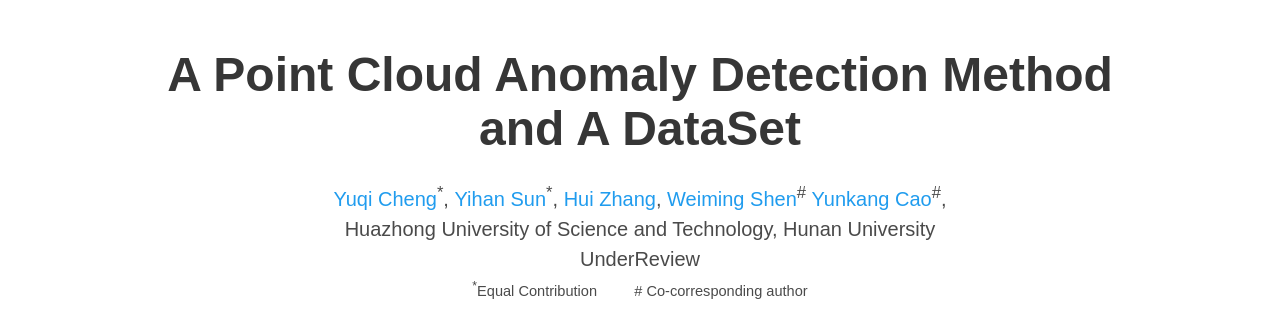
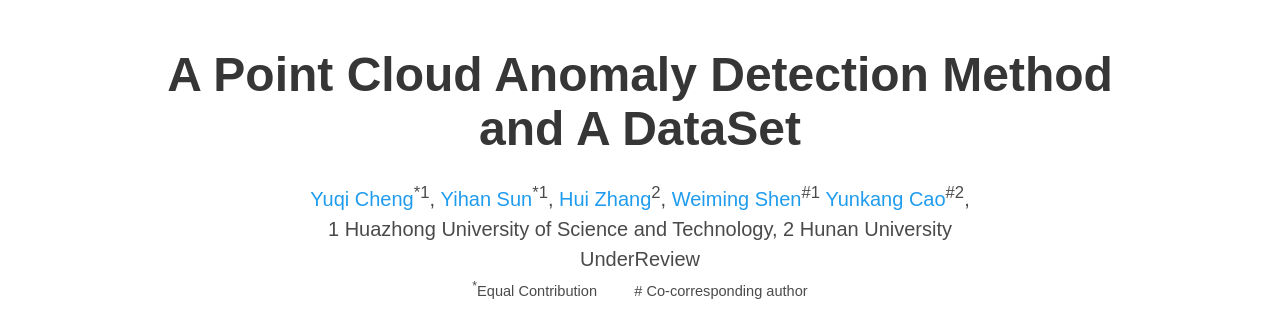
Before and after one commit to hustCYQ/MiniShift-Simple3D, a plain HTML site: page index.html in a window 1280 px wide. Shown: the top 313 px of the page. Drawn offline with nearby package versions, Linux system fonts and the light colour scheme; some icons are missing; a web font is replaced by a local one.

Commit message:
Update index.html

```diff
--- a/index.html
+++ b/index.html
@@ -56,22 +56,22 @@
             <div class="is-size-5 publication-authors">
               <!-- Paper authors -->
               <span class="author-block">
-                <a href="FIRST AUTHOR PERSONAL LINK" target="_blank">Yuqi Cheng</a><sup>*</sup>,</span>
+                <a href="FIRST AUTHOR PERSONAL LINK" target="_blank">Yuqi Cheng</a><sup>*1</sup>,</span>
                 <span class="author-block">
-                  <a href="SECOND AUTHOR PERSONAL LINK" target="_blank">Yihan Sun</a><sup>*</sup>,</span>
+                  <a href="SECOND AUTHOR PERSONAL LINK" target="_blank">Yihan Sun</a><sup>*1</sup>,</span>
                   <span class="author-block">
-                    <a href="THIRD AUTHOR PERSONAL LINK" target="_blank">Hui Zhang</a>,</span>
+                    <a href="THIRD AUTHOR PERSONAL LINK" target="_blank">Hui Zhang</a><sup>2</sup>,</span>
                     <span class="author-block">
-                      <a href="THIRD AUTHOR PERSONAL LINK" target="_blank">Weiming Shen</a><sup>#</sup>
+                      <a href="THIRD AUTHOR PERSONAL LINK" target="_blank">Weiming Shen</a><sup>#1</sup>
                     <span class="author-block">
-                      <a href="THIRD AUTHOR PERSONAL LINK" target="_blank">Yunkang Cao</a><sup>#</sup>,</span>
+                      <a href="THIRD AUTHOR PERSONAL LINK" target="_blank">Yunkang Cao</a><sup>#2</sup>,</span>
 
 
                   </span>
                   </div>
 
                   <div class="is-size-5 publication-authors">
-                    <span class="author-block">Huazhong University of Science and Technology, Hunan University<br> UnderReview</span>
+                    <span class="author-block">1 Huazhong University of Science and Technology, 2 Hunan University<br> UnderReview</span>
                     <span class="eql-cntrb"><small><br><sup>*</sup>Equal Contribution  &emsp;&emsp;  # Co-corresponding author</small></span>
                   </div>
 
```
